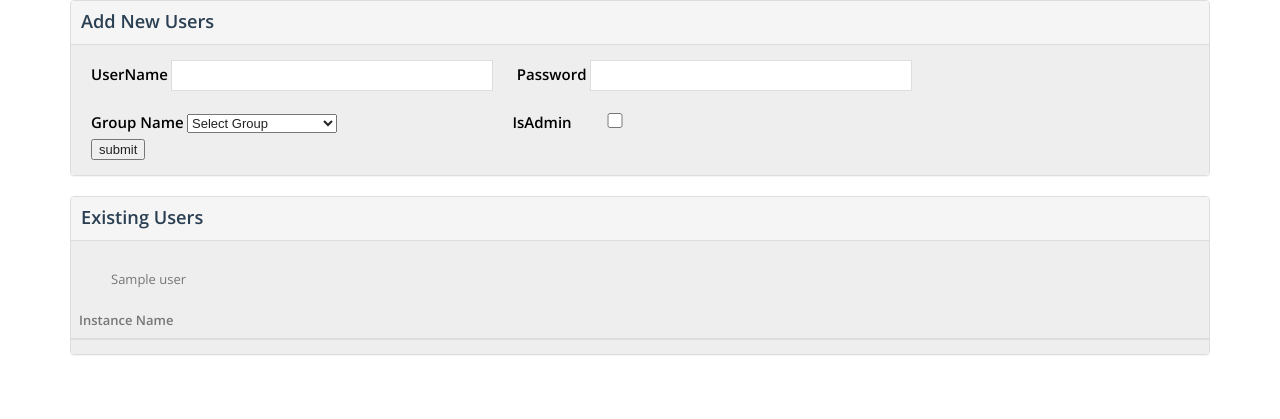
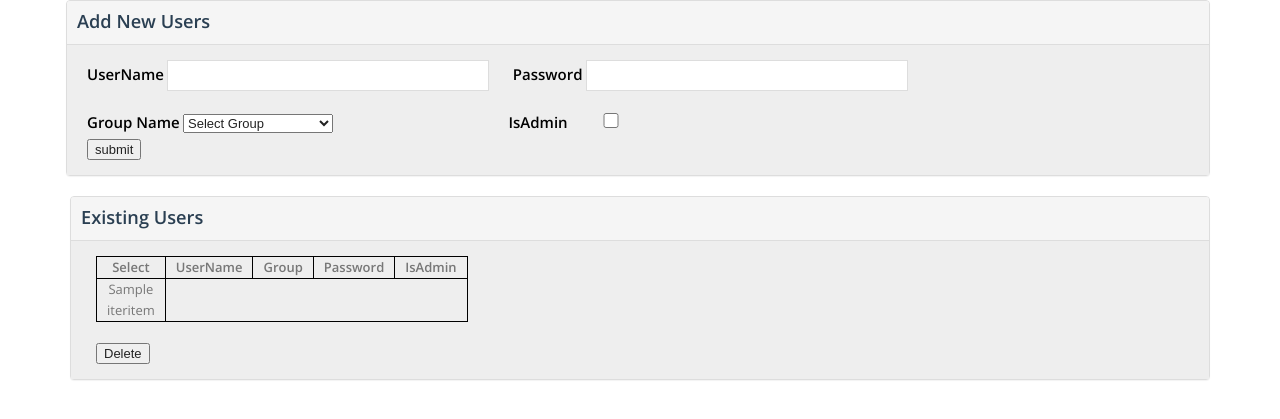
Before and after one commit to shajeerk/FlaskMongDB, a Flask app: page /users in a window 1280 px wide. Shown: the part 181-600 px from the top of the page. Run offline with Flask 2, Linux system fonts and the light colour scheme; the visitor is signed in with stand-in values (Sample User, id 1); a database or web service that is not in the repository returns one stand-in record (values such as "Sample title"); lists and menus that the app fills with data are empty; some libraries are stand-ins or nearby versions; some web fonts are replaced.

Commit message:
[MOD]: User Update and code cleanup

```diff
--- a/app.py
+++ b/app.py
@@ -123,8 +123,19 @@
     try:
         if request.form:
             groups = request.form.getlist('chk')
-            res = mongo.MongoDB().delete_group(groups)
+            res = mongo.MongoDB().delete_groups(groups)
         return redirect(url_for('groups'))
+    except Exception as e:
+        print(e)
+
+
+@app.route('/update_user', methods=['GET', 'POST'])
+def update_user():
+    try:
+        if request.form:
+            users = request.form.getlist('chk')
+            res = mongo.MongoDB().delete_users(users)
+        return redirect(url_for('users'))
     except Exception as e:
         print(e)
 
--- a/mongo.py
+++ b/mongo.py
@@ -68,10 +68,19 @@
             print(e)
 
 
-    def delete_group(self,val):
+    def delete_groups(self,val):
         try:
             for i in val:
                 res = self.db.groups.remove({"name":str(i)})
+            return True
+        except Exception as e:
+            print(e)
+
+
+    def delete_users(self,val):
+        try:
+            for i in val:
+                res = self.db.users.remove({"username":str(i)})
             return True
         except Exception as e:
             print(e)
--- a/templates/account.html
+++ b/templates/account.html
@@ -94,7 +94,7 @@
 
             <form action="{{ url_for('account_update') }}" method="post">
                 <div class="row">
-                    <div class="col-md-12">
+                    <div class="col-md-12" style="padding-left: 11px;">
                         <div class="panel panel-default">
                             <div class="panel-heading">
                                 <span class="heading">Update Password</span>
--- a/templates/collection.html
+++ b/templates/collection.html
@@ -89,7 +89,7 @@
         <div class="container">
             <form action="{{ url_for('create_collection') }}" method="post">
                 <div class="row">
-                    <div class="col-md-12">
+                    <div class="col-md-12" style="padding-left: 11px;">
                         <div class="panel panel-default">
                             <div class="panel-heading">
                                 <span class="heading">Add New Collection</span>
--- a/templates/dashboard.html
+++ b/templates/dashboard.html
@@ -88,10 +88,6 @@
         </div>
     </div>
 
-    <hr>
-
-    <div></div>
-
     <script src="{{ url_for('static', filename='js/jquery.min.js') }}"></script>
     <script src="{{ url_for('static', filename='js/jquery.easing-1.3.js') }}"></script>
     <script src="{{ url_for('static', filename='js/bootstrap.min.js') }}"></script>
--- a/templates/users.html
+++ b/templates/users.html
@@ -83,13 +83,22 @@
         </div>
         <!-- /.container -->
         <!-- /.main-nav -->
+
+        <style>
+			table, th, td {
+    		border: 1px solid black;
+    		padding-left: 10px;
+    		padding-right: 10px;
+    		text-align: center;
+			}
+	   </style>
     </header>
     <!-- /.site-header -->
     <div class="row">
         <div class="container">
             <form action="{{ url_for('create_user') }}" method="post">
                 <div class="row">
-                    <div class="col-md-12">
+                    <div class="col-md-12" style="padding-left: 11px;">
                         <div class="panel panel-default">
                             <div class="panel-heading">
                                 <span class="heading">Add New Users</span>
@@ -100,7 +109,7 @@
                                     <input type="text" name="username" style="width: 322px;" required>
 
                                     <label><b style="padding-left: 20px; color: black;">Password</b></label>
-                                    <input type="text" name="password" style="width: 322px;" required>
+                                    <input type="password" name="password" style="width: 322px;" required>
                                     <br>
                                     <br>
 
@@ -131,22 +140,33 @@
                     <span class="heading">Existing Users</span>
                 </div>
                 <div class="panel-body grey-color">
-                    <div class="row">
-                        <table class="table table-striped" id="myTable">
-                            <thead>
+                    <div class="row" style="padding-left: 25px;">
+                        <form action="{{ url_for('update_user') }}" method="post">
+						<table id="table table-striped" width="350px">
+                             	  <tr>
+                             			<th>Select</th>
+	                                    <th>UserName</th>
+	                                    <th>Group</th>
+	                                    <th>Password</th>
+	                                    <th>IsAdmin</th>
+								  </tr>
+
+ 								{% for value in users %}
                                 <tr>
-                                    <th>Instance Name</th>
-                                </tr>
-                            </thead>
 
-                            <tbody>
-                                {% for value in users %}
-                                <tr>
-                                    <ul>{{value}}</ul>
+                                	{% for k,v in value.iteritems() %}
+                                	{% if k == 'username' %}
+                                		<td><input type="checkbox" name="chk" value={{v}} /></td>
+                                	{% endif %}
+                                    <td>{{v}}</td>
+                                    {% endfor %}
                                 </tr>
                                 {% endfor %}
-                            </tbody>
-                        </table>
+
+						</table>
+						<br>
+						<button type="submit" class="signupbtn">Delete</button>
+						</form>
 
                     </div>
                 </div>
```
Also changed, not shown: templates/group.html (+19 -2 lines).
